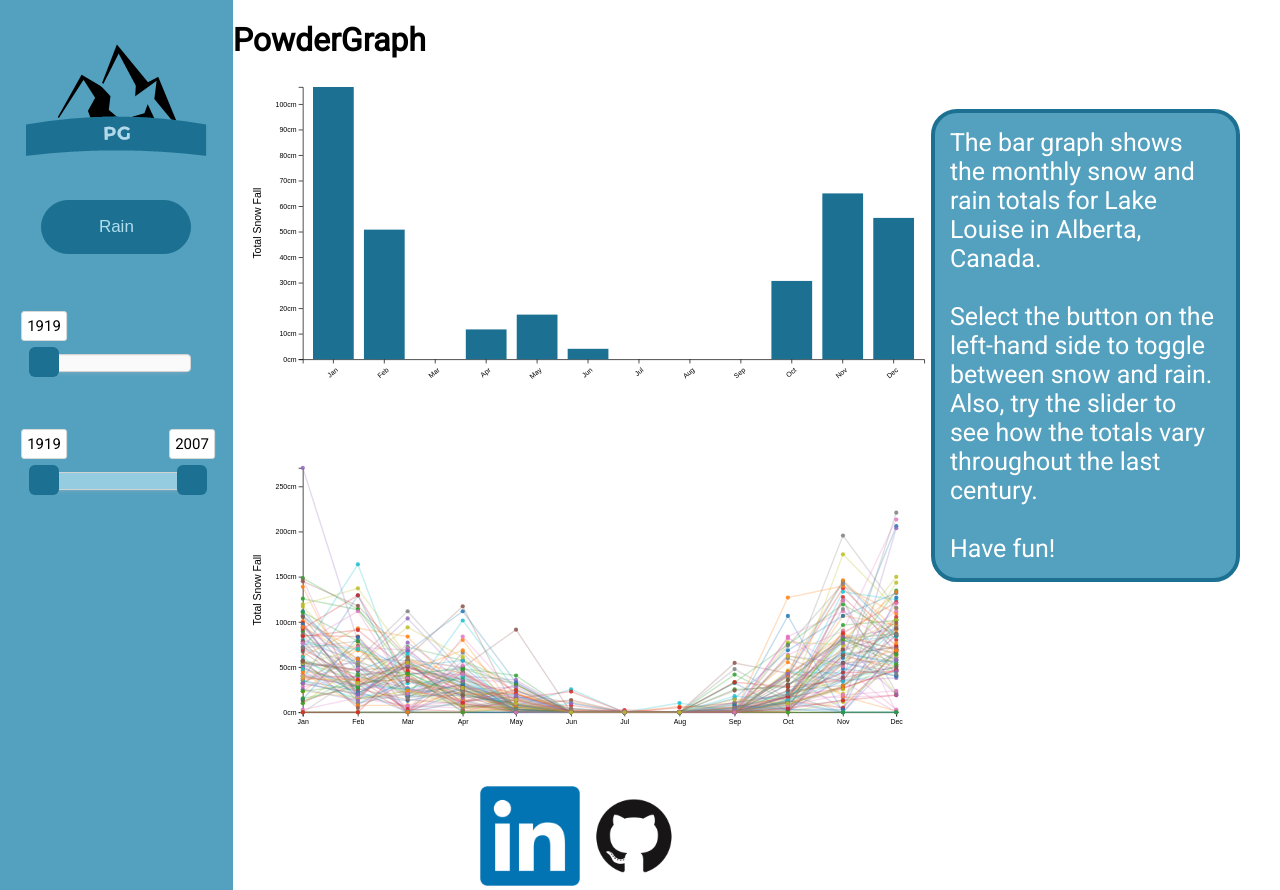
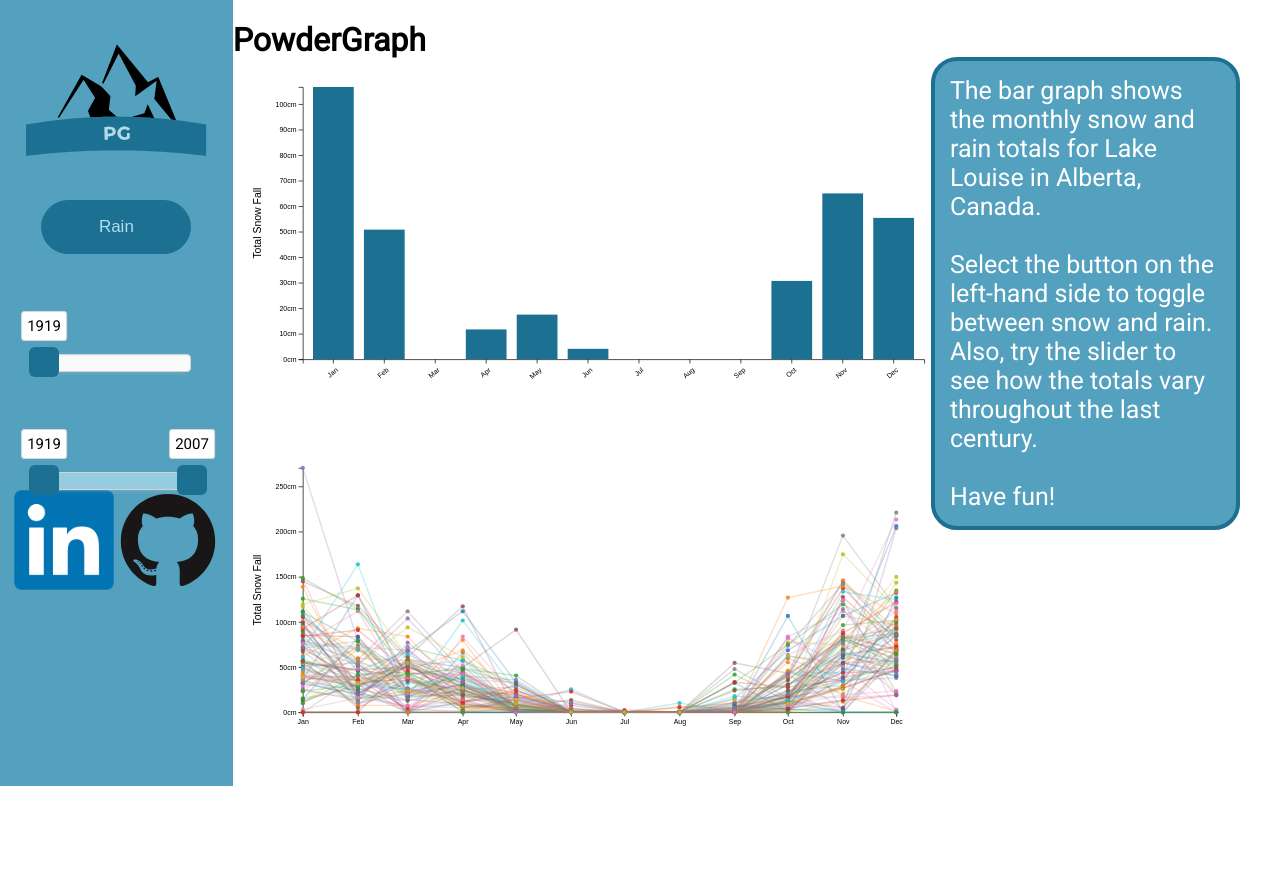
Before and after one commit to kopecmark/PowderGraph, a plain HTML site: page index.html in a window 1280 px wide. After the commit the page ends 800 px from the top, so only its background shows below. Drawn offline with nearby package versions, Linux system fonts and the light colour scheme.

Commit message:
Move links to nav bar and chang github logo to svg

```diff
--- a/css/style.css
+++ b/css/style.css
@@ -27,12 +27,9 @@ body {
   display: grid;
   grid-template-areas:
     "nav header desc"
-    "nav article desc"
-    "nav footer desc";
+    "nav article desc";
   grid-template-rows: 80px minmax(min-content, 2fr) 1fr;
   grid-template-columns: 1fr minmax(min-content, 3fr) 1.5fr;
-  /* grid-row-gap: 10px; */
-  /* grid-column-gap: 10px; */
   height: 100vh;
   margin: 0;
 
@@ -53,14 +50,14 @@ header, footer, article, nav, div {
   text-align: center;
   }
 
-.pageFooter {
+.profile-links {
   grid-area: footer;
   align-self: center;
   justify-self: center;
   text-decoration: none;
   }
 
-.pageFooter img{
+.profile-links img{
   width: 100px;
   height: auto;
 
--- a/index.html
+++ b/index.html
@@ -41,6 +41,12 @@
           <div id="range-slider"></div>
         </div>
       </div>
+      <div class="profile-links">
+        <a href="https://www.linkedin.com/in/mark-kopec/">
+          <img src="./LinkedIn_logo_initials.png"></a>
+        <a href="https://github.com/kopecmark">
+          <img src="./github.svg"></a>
+      </div>
     </nav>
 
     <div class="site-description">
@@ -53,10 +59,7 @@
 
 
     <footer class="pageFooter">
-      <a href="https://www.linkedin.com/in/mark-kopec/">
-        <img src="./LinkedIn_logo_initials.png"></a>
-      <a href="https://github.com/kopecmark">
-        <img src="./GitHub.png"></a>
+
     </footer>
 
 
```
Also changed, not shown: GitHub.png (deleted), github.svg (added).
